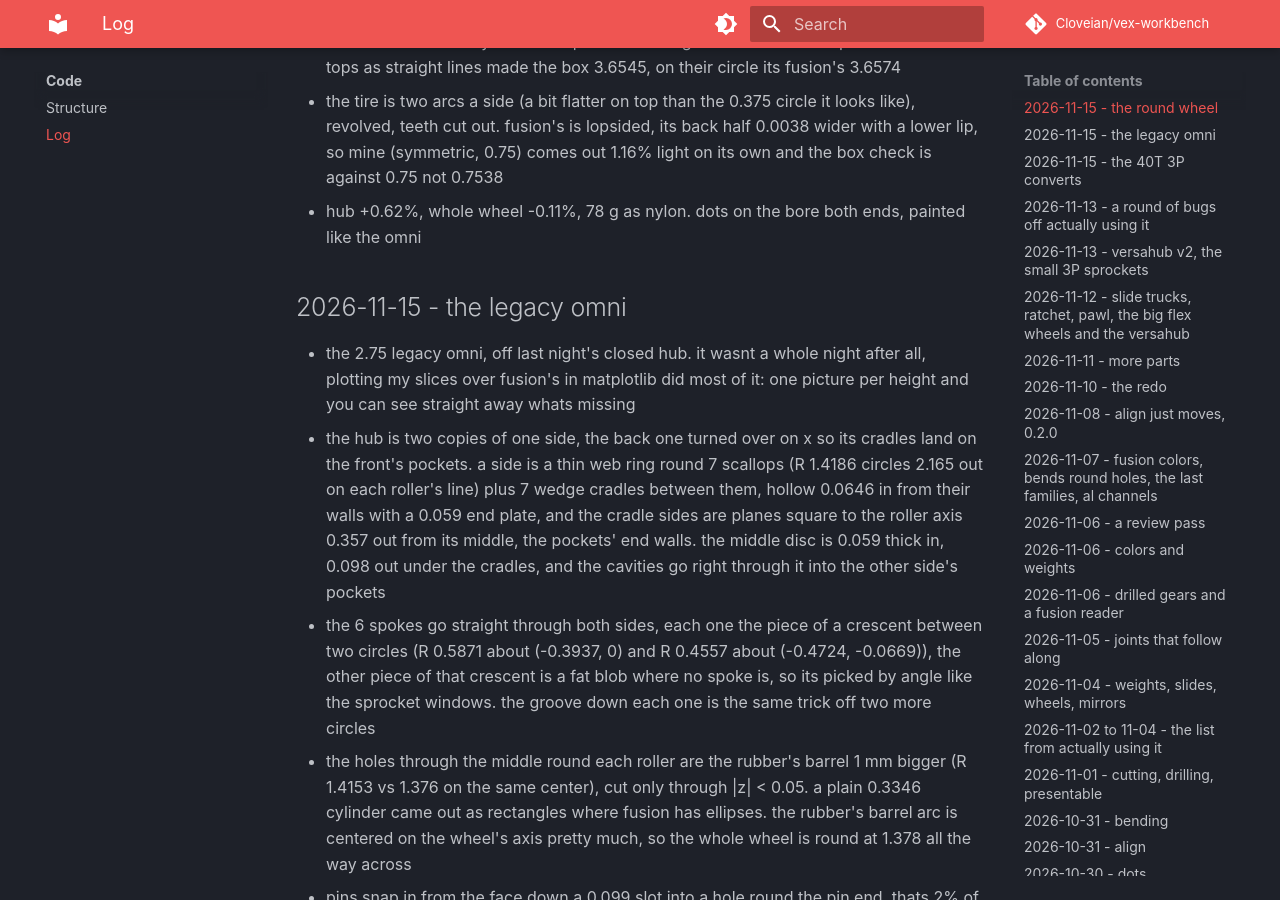
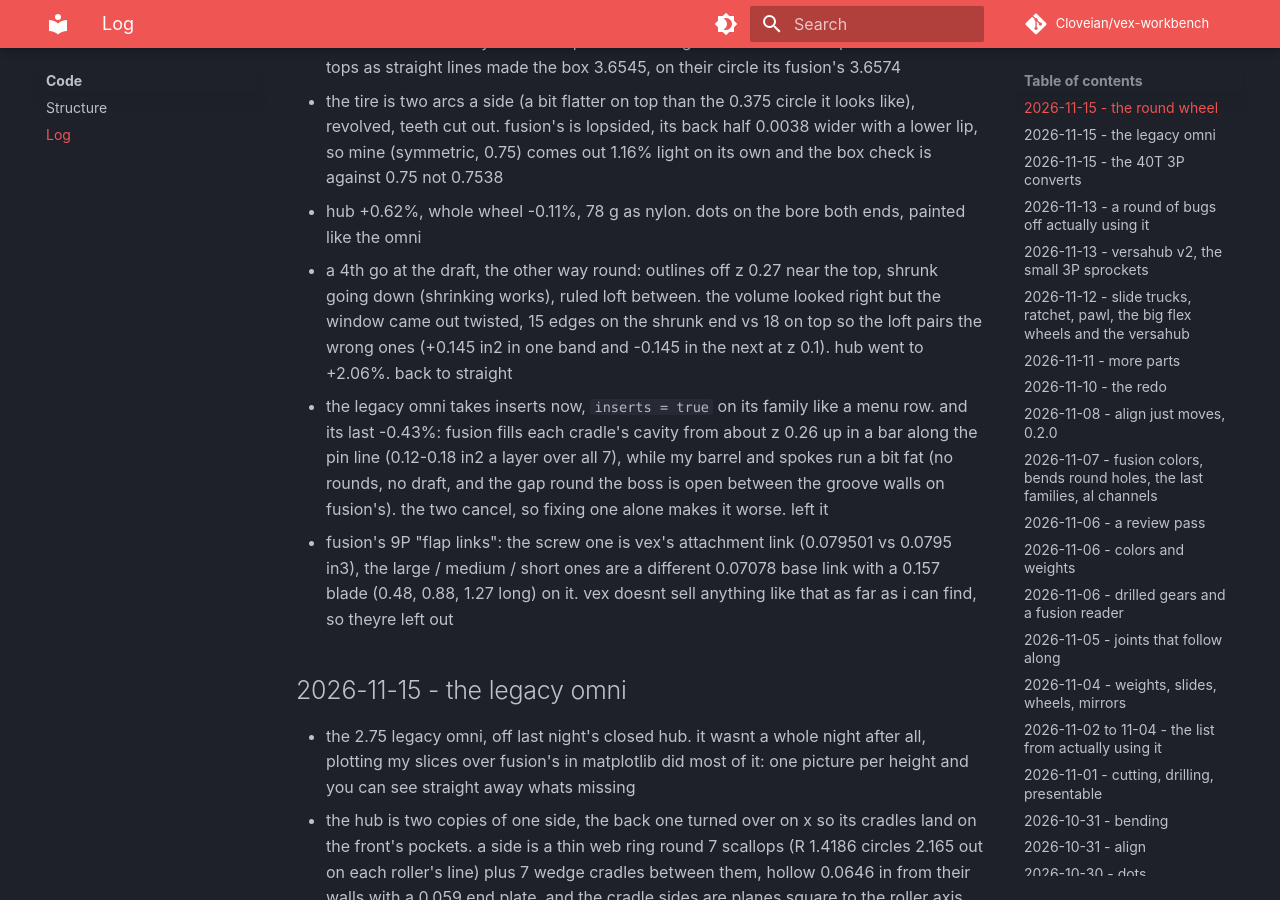
Before and after one commit to Cloveian/vex-workbench, an MkDocs documentation site: the page built from docs/code/log.md, in a window 1280 px wide and 900 px high, scrolled down 793 px. Built offline with MkDocs 1.6.1 and Material for MkDocs 9.7.7, drawn with Linux system fonts in a browser that asks for light colours; comment, search, counter and statistics services are not loaded.

Commit message:
log, the draft won again and the omni stays at -0.43%

```diff
--- a/docs/code/log.md
+++ b/docs/code/log.md
@@ -9,6 +9,9 @@
 - 30 teeth round the rim on 12s (tops on r 1.8287, roots 1.75, straight flanks), a channel under them closed by the tire's lips with 15 bridges across it that stop at z 0.1969. tooth tops as straight lines made the box 3.6545, on their circle its fusion's 3.6574
 - the tire is two arcs a side (a bit flatter on top than the 0.375 circle it looks like), revolved, teeth cut out. fusion's is lopsided, its back half 0.0038 wider with a lower lip, so mine (symmetric, 0.75) comes out 1.16% light on its own and the box check is against 0.75 not 0.7538
 - hub +0.62%, whole wheel -0.11%, 78 g as nylon. dots on the bore both ends, painted like the omni
+- a 4th go at the draft, the other way round: outlines off z 0.27 near the top, shrunk going down (shrinking works), ruled loft between. the volume looked right but the window came out twisted, 15 edges on the shrunk end vs 18 on top so the loft pairs the wrong ones (+0.145 in2 in one band and -0.145 in the next at z 0.1). hub went to +2.06%. back to straight
+- the legacy omni takes inserts now, `inserts = true` on its family like a menu row. and its last -0.43%: fusion fills each cradle's cavity from about z 0.26 up in a bar along the pin line (0.12-0.18 in2 a layer over all 7), while my barrel and spokes run a bit fat (no rounds, no draft, and the gap round the boss is open between the groove walls on fusion's). the two cancel, so fixing one alone makes it worse. left it
+- fusion's 9P "flap links": the screw one is vex's attachment link (0.079501 vs 0.0795 in3), the large / medium / short ones are a different 0.07078 base link with a 0.157 blade (0.48, 0.88, 1.27 long) on it. vex doesnt sell anything like that as far as i can find, so theyre left out
 
 ## 2026-11-15 - the legacy omni
 
```
